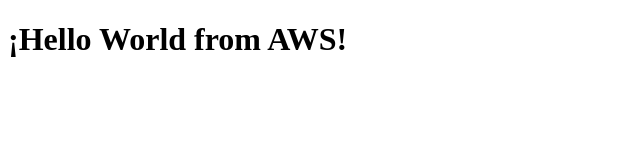
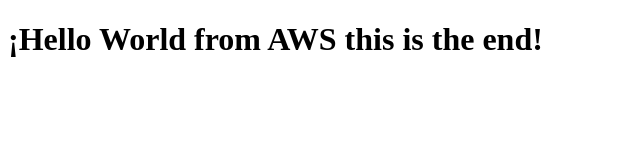
Before and after one commit to klever1995/AWS-Devops, a plain HTML site: page index.html in a window 1280 px wide. Shown: the whole page, without its empty margins (0-640 px from the left). Drawn offline with Linux system fonts and the light colour scheme.

Commit message:
test: :zap: New change

```diff
--- a/index.html
+++ b/index.html
@@ -6,6 +6,6 @@
     <title>Hello World</title>
 </head>
 <body>
-    <h1>¡Hello World from AWS!</h1>
+    <h1>¡Hello World from AWS this is the end!</h1>
 </body>
 </html>
```
